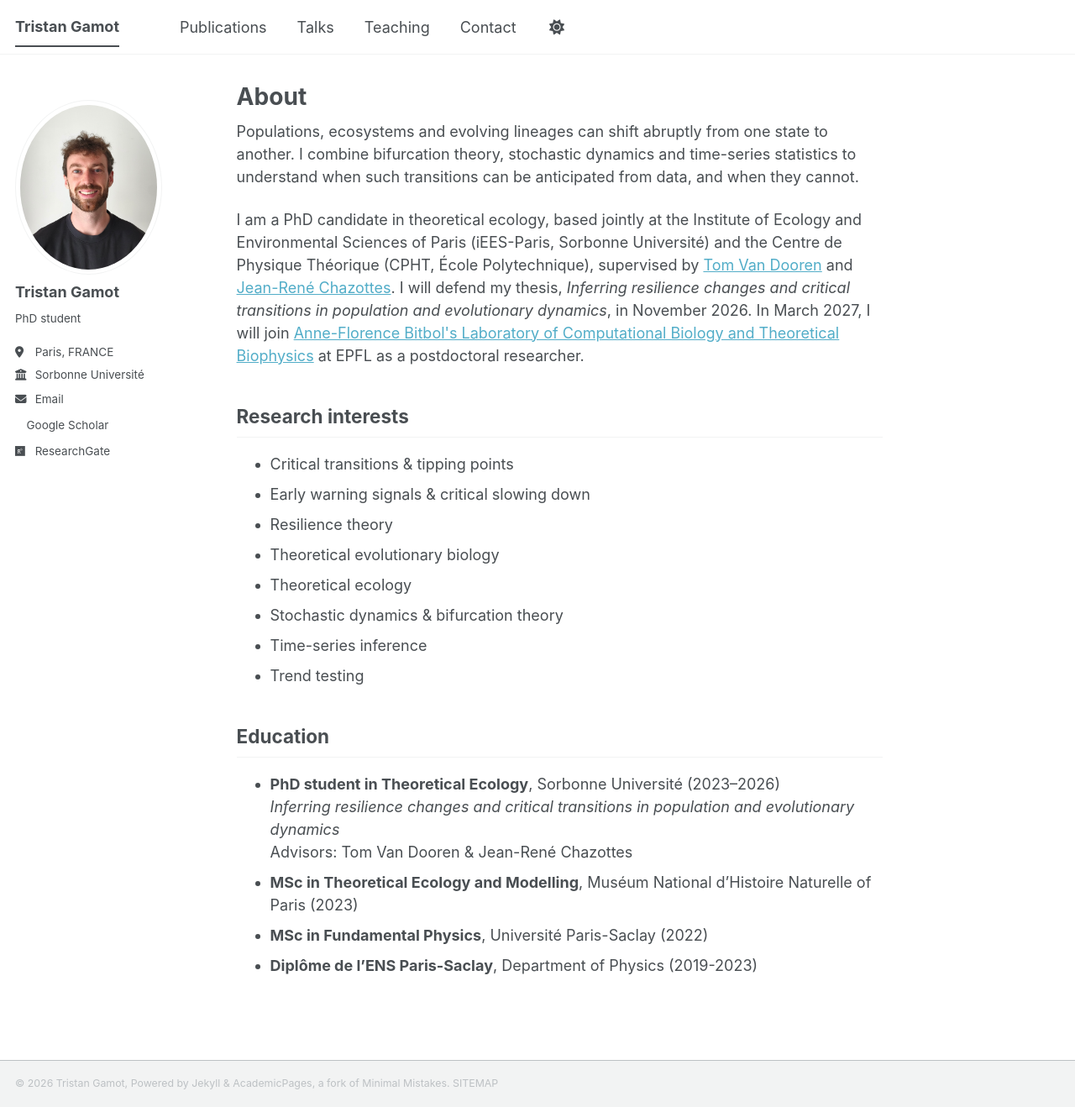
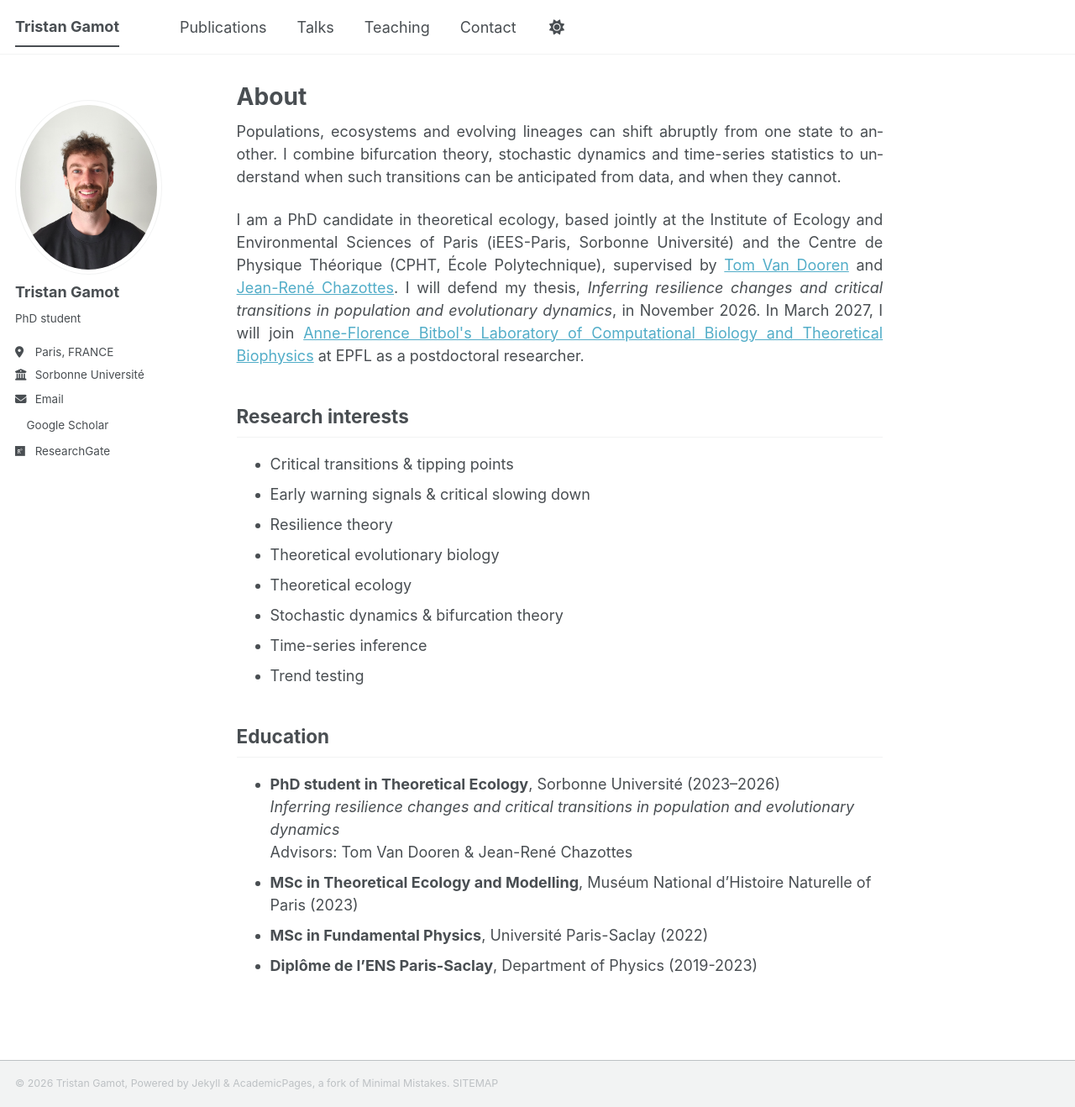
Before and after one commit to tgamot/tgamot.github.io, a Jekyll site: the page built from _pages/about.md, in a window 1280 px wide and 1318 px high. Shown: the whole window at 84% size. Built offline with Jekyll 4.4.1, drawn with Linux system fonts in a browser that asks for light colours; a style sheet for code colours, icons or effects is not loaded.

Commit message:
Update about.md

```diff
--- a/_pages/about.md
+++ b/_pages/about.md
@@ -7,9 +7,10 @@ redirect_from:
   - /about.html
 ---
 
-<p>Populations, ecosystems and evolving lineages can shift abruptly from one state to another. I combine bifurcation theory, stochastic dynamics and time-series statistics to understand when such transitions can be anticipated from data, and when they cannot.</p>
 
-<p>I am a PhD candidate in theoretical ecology, based jointly at the Institute of Ecology and Environmental Sciences of Paris (iEES-Paris, Sorbonne Université) and the Centre de Physique Théorique (CPHT, École Polytechnique), supervised by <a href="https://tomvandooren.eu/" target="_blank" rel="noopener">Tom Van Dooren</a> and <a href="https://sites.google.com/view/jeanrenechazottes/accueil" target="_blank" rel="noopener">Jean-René Chazottes</a>. I will defend my thesis, <em>Inferring resilience changes and critical transitions in population and evolutionary dynamics</em>, in November 2026. In March 2027, I will join <a href="https://www.epfl.ch/labs/bitbol-lab/" target="_blank" rel="noopener">Anne-Florence Bitbol's Laboratory of Computational Biology and Theoretical Biophysics</a> at EPFL as a postdoctoral researcher.</p>
+<p style="text-align: justify; hyphens: auto;" lang="en">Populations, ecosystems and evolving lineages can shift abruptly from one state to another. I combine bifurcation theory, stochastic dynamics and time-series statistics to understand when such transitions can be anticipated from data, and when they cannot.</p>
+
+<p style="text-align: justify; hyphens: auto;" lang="en">I am a PhD candidate in theoretical ecology, based jointly at the Institute of Ecology and Environmental Sciences of Paris (iEES-Paris, Sorbonne Université) and the Centre de Physique Théorique (CPHT, École Polytechnique), supervised by <a href="https://tomvandooren.eu/" target="_blank" rel="noopener">Tom Van Dooren</a> and <a href="https://sites.google.com/view/jeanrenechazottes/accueil" target="_blank" rel="noopener">Jean-René Chazottes</a>. I will defend my thesis, <em>Inferring resilience changes and critical transitions in population and evolutionary dynamics</em>, in November 2026. In March 2027, I will join <a href="https://www.epfl.ch/labs/bitbol-lab/" target="_blank" rel="noopener">Anne-Florence Bitbol's Laboratory of Computational Biology and Theoretical Biophysics</a> at EPFL as a postdoctoral researcher.</p>
 
 
 Research interests
```
